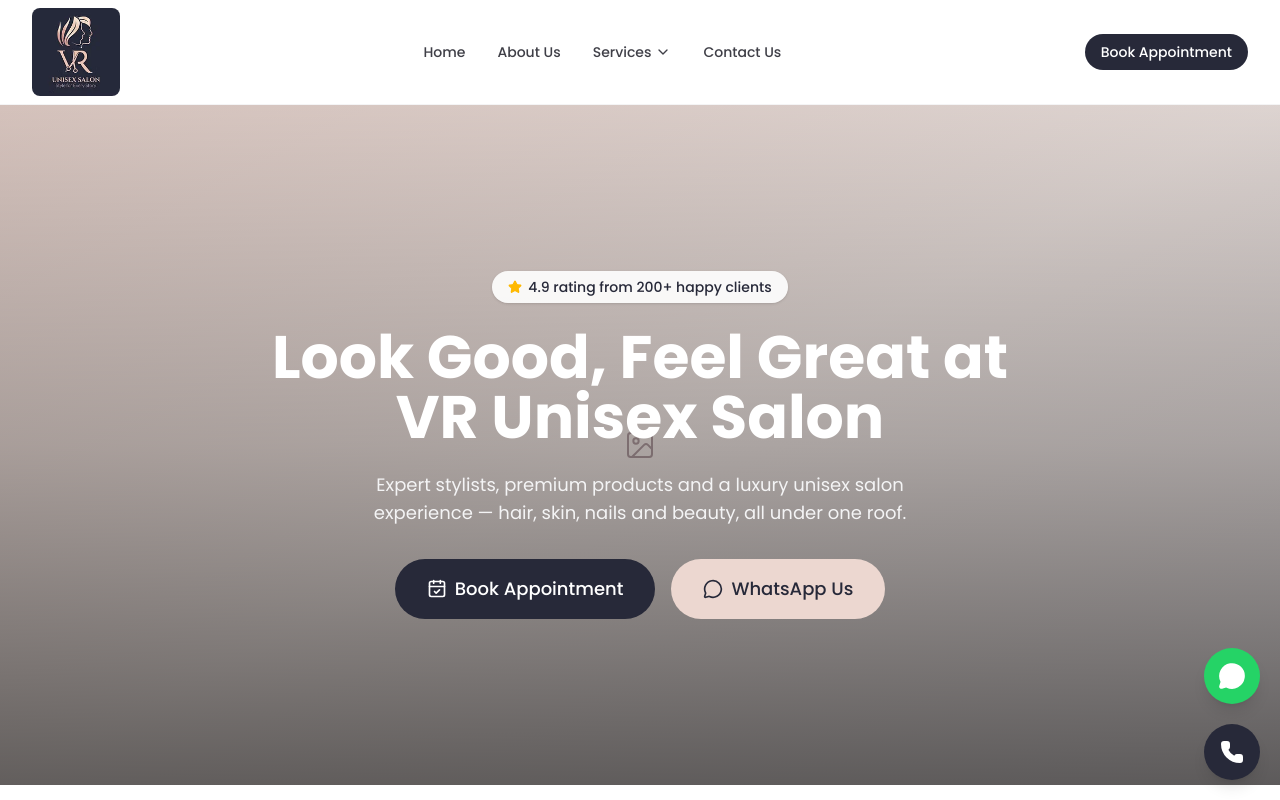
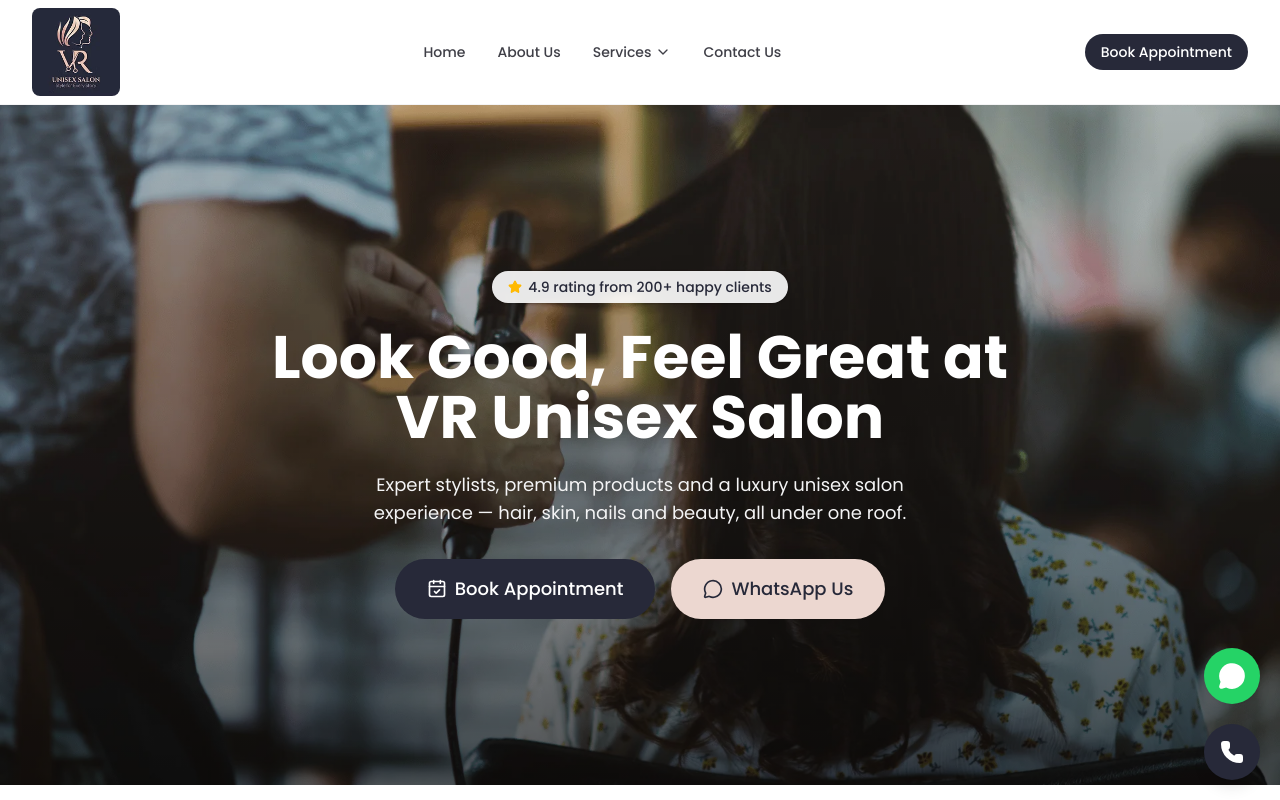
Before and after one commit to brandismtechnologies2023-eng/-vr-unisex-salon-v3, a Next.js app: page / in a window 1280 px wide. Shown: the top 800 px of the page. Built offline with nearby package versions, Linux system fonts and the light colour scheme.

Commit message:
Replace Hero placeholder with real background photo
Adds public/images/hero.webp and swaps the gradient placeholder for
it via next/image (fill, priority since it's the LCP element, object-
cover). Dark gradient overlay unchanged, still keeps the heading/CTA
text readable over the photo.

```diff
--- a/components/home/Hero.tsx
+++ b/components/home/Hero.tsx
@@ -1,16 +1,23 @@
 "use client";
 
+import Image from "next/image";
 import { motion } from "framer-motion";
 import { CalendarCheck, MessageCircle, Star } from "lucide-react";
 import Button from "@/components/shared/Button";
 import Badge from "@/components/shared/Badge";
-import ImagePlaceholder from "@/components/shared/ImagePlaceholder";
 import { siteConfig, whatsappLink } from "@/lib/site-config";
 
 export default function Hero() {
   return (
     <section className="relative overflow-hidden">
-      <ImagePlaceholder className="absolute inset-0 h-full w-full" />
+      <Image
+        src="/images/hero.webp"
+        alt={`${siteConfig.name} — hairstyling in progress`}
+        fill
+        priority
+        sizes="100vw"
+        className="object-cover"
+      />
       <div className="absolute inset-0 bg-gradient-to-t from-black/60 via-black/30 to-black/10" />
 
       <div className="relative mx-auto flex min-h-[85vh] max-w-7xl flex-col items-center justify-center px-4 py-24 text-center sm:px-6 lg:px-8">
```
Also changed, not shown: public/images/hero.webp (added).
